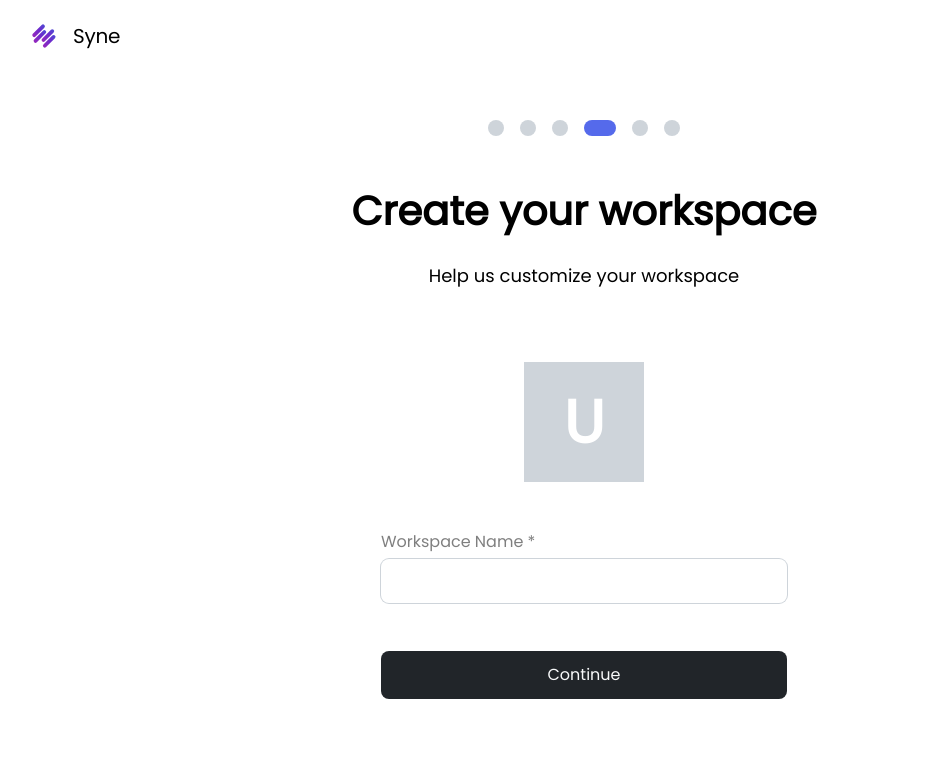
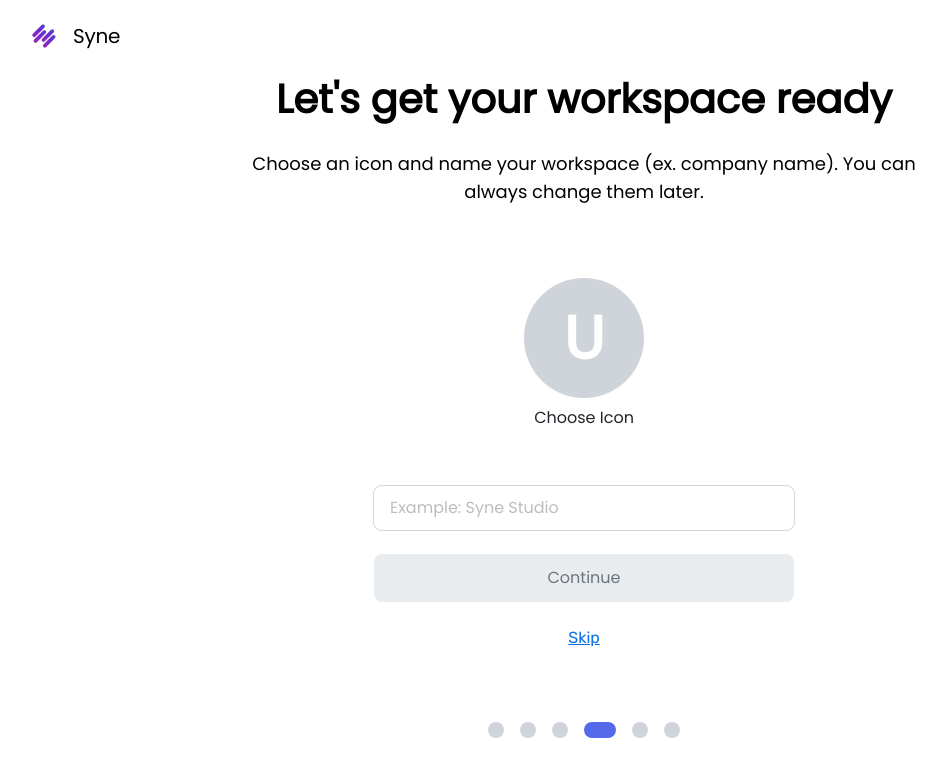
Before and after one commit to jeannyinthelamp/sycamore.ai, a React (Create React App) app: page /onboarding_4 in a window 1280 px wide. Shown: the top 776 px of the page, without its empty margins (56-1002 px from the left). Built offline with nearby package versions, Linux system fonts and the light colour scheme.

Commit message:
make copy tweaks and add continue and skip buttons

```diff
--- a/src/Pages/Onboarding/Onboarding_4.js
+++ b/src/Pages/Onboarding/Onboarding_4.js
@@ -2,8 +2,9 @@
 import React from "react";
 import Onboarding_header from "../../Components/Onboarding/Onboarding_header/Onboarding_header";
 import Onboarding_progress_bar from "../../Components/Onboarding/Onboarding_progress_bar/Onboarding_progress_bar";
-
+import Onboarding_Button from "../../Components/Onboarding/Onboarding_Button/Onboarding_Button";
 import { safari_input_styling } from "../../Components/Styles/Safari_Input_Styling";
+import { Link } from "react-router-dom"
 
 export default function Onboarding_4() {
   // Safari has an issue where its difficult to change input border-radius. This function detects a users browser, then injects classNames into it to create an rounded outline
@@ -15,51 +16,56 @@ export default function Onboarding_4() {
   return (
     <div className='flex flex-col justify-center items-center'>
       <Onboarding_header />
-      {/* Change the active prop to page2, page3 etc to change the color of the corresponding bar */}
-      <Onboarding_progress_bar active='page4' />
 
-      <div className='title-and-form-wrapper max-w-[541px] mx-[20px] h-auto flex flex-col justify-center items-center'>
-        <div className='text-wrapper max-w-[541px] h-auto mb-[72px] flex flex-col justify-start items-center'>
+      <div className='title-and-form-wrapper max-w-[730px] mx-[20px] h-auto flex flex-col justify-center items-center'>
+        <div className='text-wrapper max-w-[730px] h-auto mb-[72px] flex flex-col justify-start items-center'>
           <h1 className='w-[100%] mb-[24px] mx-[22px] font-Poppins text-[40px] font-semibold text-black text-center leading-[54px]'>
-            Create your workspace
+            Let's get your workspace ready
           </h1>
           <p className='font-Poppins text-[18px] font-medium leading-[28px] text-center'>
-            Help us customize your workspace
+            Choose an icon and name your workspace (ex. company name). You can always change them later.
           </p>
         </div>
-        <div className='bg-[#CED4DA] p-[10px] w-[120px] h-[120px] flex flex-col items-center'>
+        <div className='bg-[#CED4DA] p-[10px] w-[120px] h-[120px] rounded-full flex flex-col items-center'>
           <h1 className='text-6xl pt-5 text-white font-Poppins font-extrabold'>
             U
           </h1>
         </div>
+        <p className='my-[8px] text-[#212529] font-Poppins'>Choose Icon</p>
         <br />
         <br />
         <form
           action=''
-          className='w-[79.8%] h-auto flex flex-col gap-[24px] justify-center items-start'
+          className='w-[79.8%] max-w-[420px] h-auto flex flex-col gap-[24px] justify-center items-center'
         >
           <label
             className='w-[100%] flex flex-col gap-[5px] font-Poppins text-[#00000080] text-[16px] font-normal leading-[24px]
                 '
           >
-            Workspace Name *
             <input
               //
               type='text'
               name='company-name'
+              placeholder='Example: Syne Studio'
               className={`${detectBrowser()} w-[100%] h-auto py-[10px] px-[16px] font-Poppins font-normal text-[#212529] leading-[24px]  outline outline-1 outline-[#CED4DA] rounded-lg`}
             />
           </label>
 
           {/* TODO: You can use the traverseNext function from onboarding_nav.js for the continue button navigation functionality */}
-
-          <input
-            type='submit'
-            value='Continue'
-            className=' w-[100%] mt-[24px] py-[12px] px-[24px] flex justify-center items-center bg-[#212529] rounded-lg font-Poppins text-[#F8F9FA] text-center text-[16px] font-medium leading-[24px] outline-none border-none cursor-pointer $'
+          <Onboarding_Button
+            btnText='Continue'
+            disabled={true}
           />
         </form>
       </div>
+        {/* Change the active prop to page2, page3 etc to change the color of the corresponding bar */}
+      <Link
+        to=''
+        className='text-[#0A70E8] underline my-[24px]'
+      >
+        Skip
+      </Link>
+      <Onboarding_progress_bar active='page4' />
     </div>
   );
 }
```
